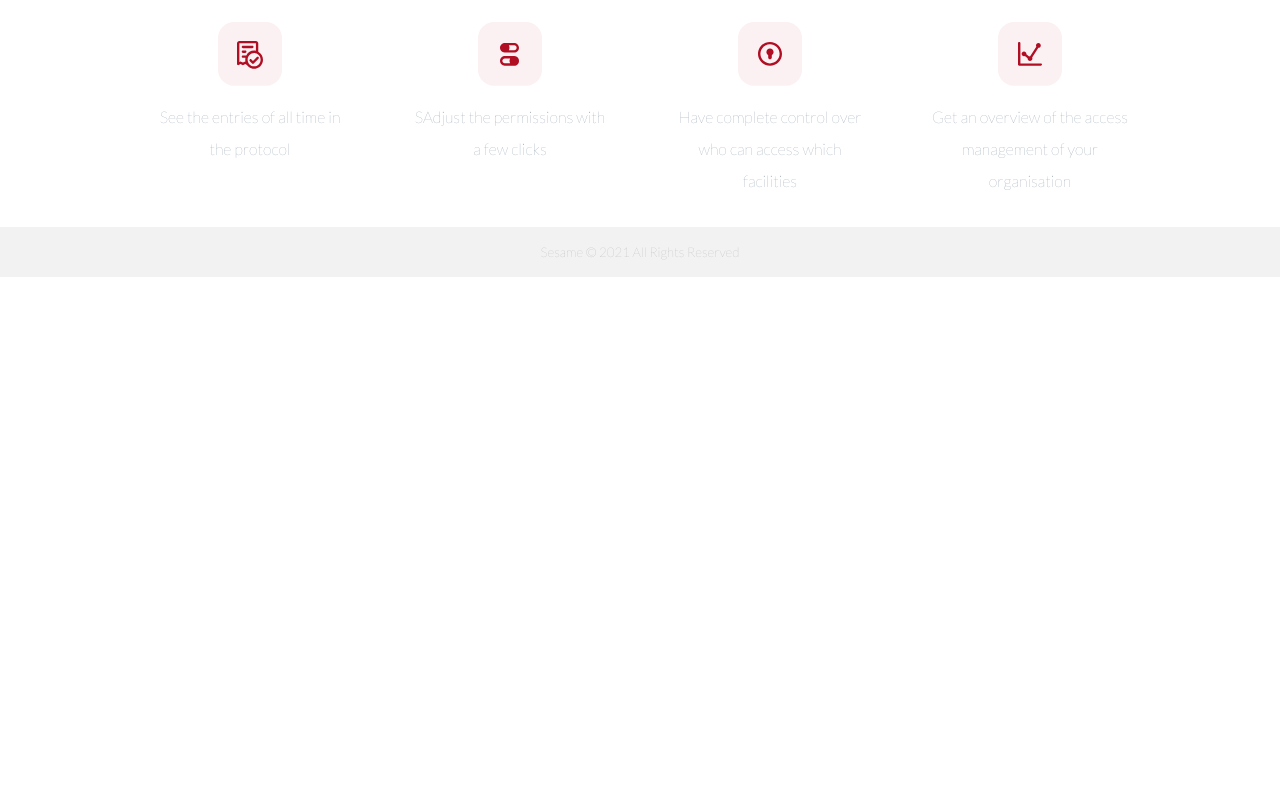
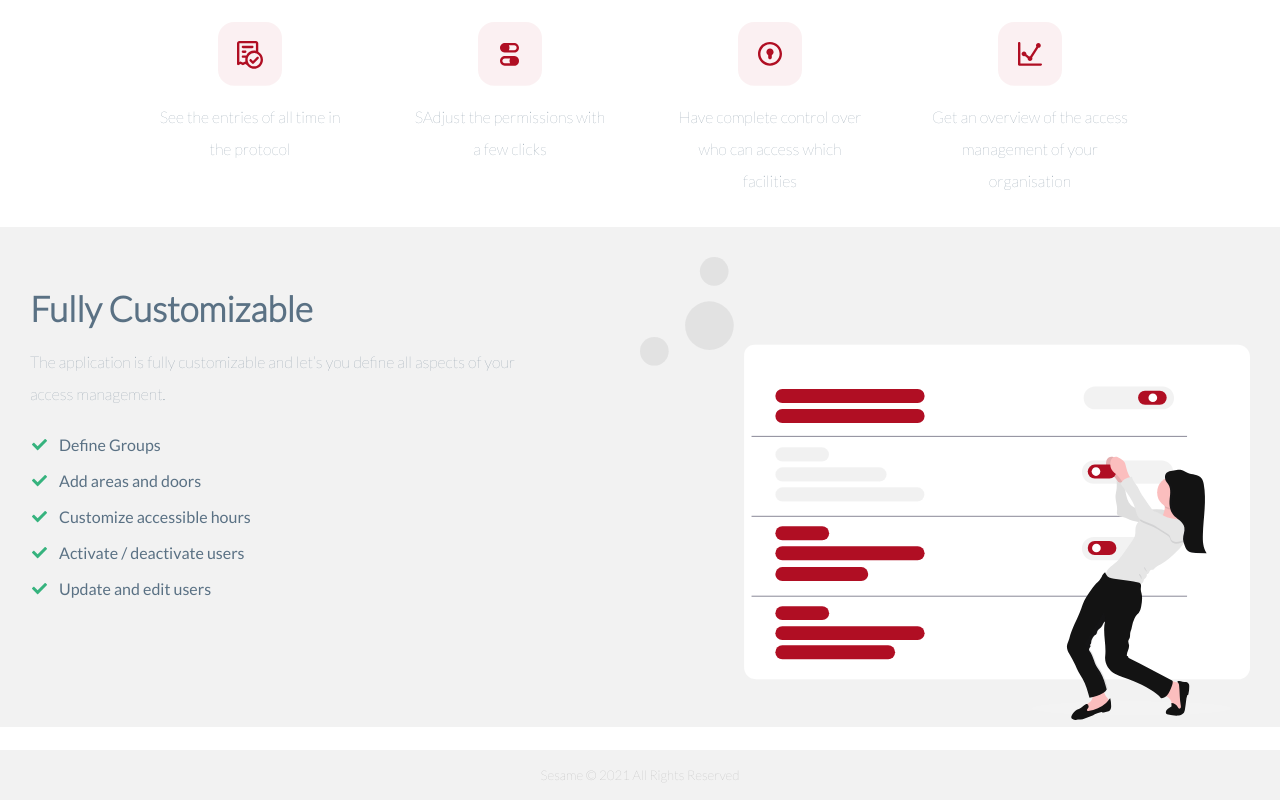
Before and after one commit to jeromehaas/sesame-web, a Next.js app: page / in a window 1280 px wide. Shown: the part 949-1749 px from the top of the page. Before the commit the page ends 1226 px from the top, so only its background shows below. Built offline with nearby package versions, Linux system fonts and the light colour scheme.

Commit message:
Implement: add image and text content

```diff
--- a/components/Text/ListItem.tsx
+++ b/components/Text/ListItem.tsx
@@ -2,17 +2,17 @@ import styled from 'styled-components';
 import { P } from 'components/text/Paragraph';
 
 const ListItem = styled(P)`
-  max-width: 200px;
-  font-family: ${p => p.bold ? p.theme.fonts.regular : p.theme.fonts.thin};
+  font-family: ${p => p.theme.fonts.regular};
+  width: 50%;
 
   &:before {
   content: " ";
   background-image: url(icons/ic-checkmark.svg);
   background-size: contain;
   background-repeat: no-repeat;
-  margin-right: 15px;
-  height: 12.5px;
-  width: 12.5px;
+  margin: 0 15px;
+  height: 15px;
+  width: 15px;
   display: inline-block;
 }
 `;
--- a/components/Text/Title.tsx
+++ b/components/Text/Title.tsx
@@ -2,6 +2,7 @@ import styled, { css } from 'styled-components';
 
 const sharedStyle = css`
   line-height: 1.25;
+  font-family: ${p => p.theme.fonts.light};
   color: ${p => p.theme.colors.blue};
   text-align: ${p => p.textAlign ? p.textAlign : 'left'};
 `;
@@ -9,7 +10,7 @@ const sharedStyle = css`
 const H1 = styled.h1`
   ${sharedStyle};
   font-size: 70px;
-  font-family: ${p => p.theme.fonts.light};
+
 
   @media (max-width: ${p => p.theme.mediaQueries.tablet}) {
     font-size: 50px;
--- /dev/null
+++ b/components/layout/Limiter.tsx
@@ -0,0 +1,11 @@
+import React from 'react';
+import styled from 'styled-components';
+
+const Limiter = styled.div`
+  max-width: 1400px;
+  margin: 0 auto;
+`;
+
+export {
+  Limiter
+};
--- /dev/null
+++ b/components/partials/ListItemTable.tsx
@@ -0,0 +1,50 @@
+import React, { Fragment } from 'react';
+import styled from 'styled-components';
+import { ListItem } from 'components/text/ListItem';
+import { P } from 'components/text/Paragraph';
+
+const StyledListItemTable = styled.div`
+  display: flex;
+  flex-direction: row;
+  flex-wrap: wrap;
+
+  ${P} {
+    font-family: ${p => p.theme.fonts.regular};
+    margin-left: 10px
+  }
+`;
+
+interface Props {
+  data: any[];
+}
+
+const ListItemTable: React.FunctionComponent<Props> = ({ data }) => {
+
+  return (
+    <StyledListItemTable>
+      <table>
+        {data.map((item, index) => (
+          <Fragment key={index}>
+            <thead>
+              <tr>
+                <th></th>
+                <th></th>
+              </tr>
+            </thead>
+            <tbody>
+              <tr>
+                <td><img src="/icons/ic-checkmark.svg" alt="Checkmark" /></td>
+                <td><P>{item.text}</P></td>
+              </tr>
+            </tbody>
+          </Fragment>
+        ))}
+      </table>
+    </StyledListItemTable>
+  );
+
+}
+
+export {
+  ListItemTable
+}
--- /dev/null
+++ b/components/sections/FullyCustomizable.tsx
@@ -0,0 +1,79 @@
+import React from 'react';
+import { Section } from 'components/layout/Section';
+import { H2 } from 'components/text/Title';
+import { P } from 'components/text/Paragraph';
+import { space } from 'styled-system'
+import { ListItemTable } from 'components/partials/ListItemTable';
+import { Limiter } from 'components/layout/Limiter';
+
+
+const Spacer = styled.div(space);
+
+import styled from 'styled-components';
+
+const StyledFullyCustomizable = styled.div`
+
+  ${Limiter} {
+    display: flex;
+    flex-direction: row;
+    justify-content: space-between;
+    flex-wrap: nowrap;
+    margin: 0 auto;
+  }
+
+  .overlay {
+    position: absolute;
+    top: 0;
+    right: 0;
+    left: 0;
+    bottom: calc(100% - 500px);
+    z-index: -5;
+    background-color: ${p => p.theme.colors.lightgrey};
+  }
+
+  .text-content {
+    width: 40%;
+  }
+
+  .illustration {
+    width: 50%;
+  }
+
+`;
+
+const listItemData = [
+  { text: 'Define Groups' },
+  { text: 'Add areas and doors' },
+  { text: 'Customize accessible hours' },
+  { text: 'Activate / deactivate users' },
+  { text: 'Update and edit users' },
+]
+
+interface Props { }
+
+const FullyCustomizable: React.FunctionComponent<Props> = () => {
+
+  return (
+    <Section>
+      <StyledFullyCustomizable>
+        <div className="overlay" />
+        <Limiter>
+          <div className="text-content">
+            <Spacer mb={3} />
+            <H2>Fully Customizable</H2>
+            <Spacer mb={2} />
+            <P>The application is fully customizable and let’s you define all aspects of your access management. </P>
+            <Spacer mb={2} />
+            <ListItemTable data={listItemData} />
+          </div>
+          <img className="illustration" src="/illustrations/il-fiully-customizable.svg" alt="Customizable" />
+        </Limiter>
+      </StyledFullyCustomizable>
+    </Section>
+  );
+
+}
+
+export {
+  FullyCustomizable
+};
--- a/components/sections/Hero.tsx
+++ b/components/sections/Hero.tsx
@@ -15,6 +15,7 @@ const StyledHero = styled.div`
   .illustration-wrapper {
     position: relative;
     width: 700px;
+    margin: 0 auto;
 
     .illustration {
       width: 100%;
--- a/pages/index.js
+++ b/pages/index.js
@@ -7,6 +7,7 @@ import { Page } from 'components/layout/Page';
 import { Section } from 'components/layout/Section';
 import { Hero } from 'components/sections/Hero';
 import { Advantages } from 'components/partials/Advantages';
+import { FullyCustomizable } from 'components/sections/FullyCustomizable';
 
 export default function Home() {
   return (
@@ -22,6 +23,7 @@ export default function Home() {
       <Fragment>
         <Hero />
         <Advantages />
+        <FullyCustomizable />
       </Fragment>
     </Page>
     </div>
```
